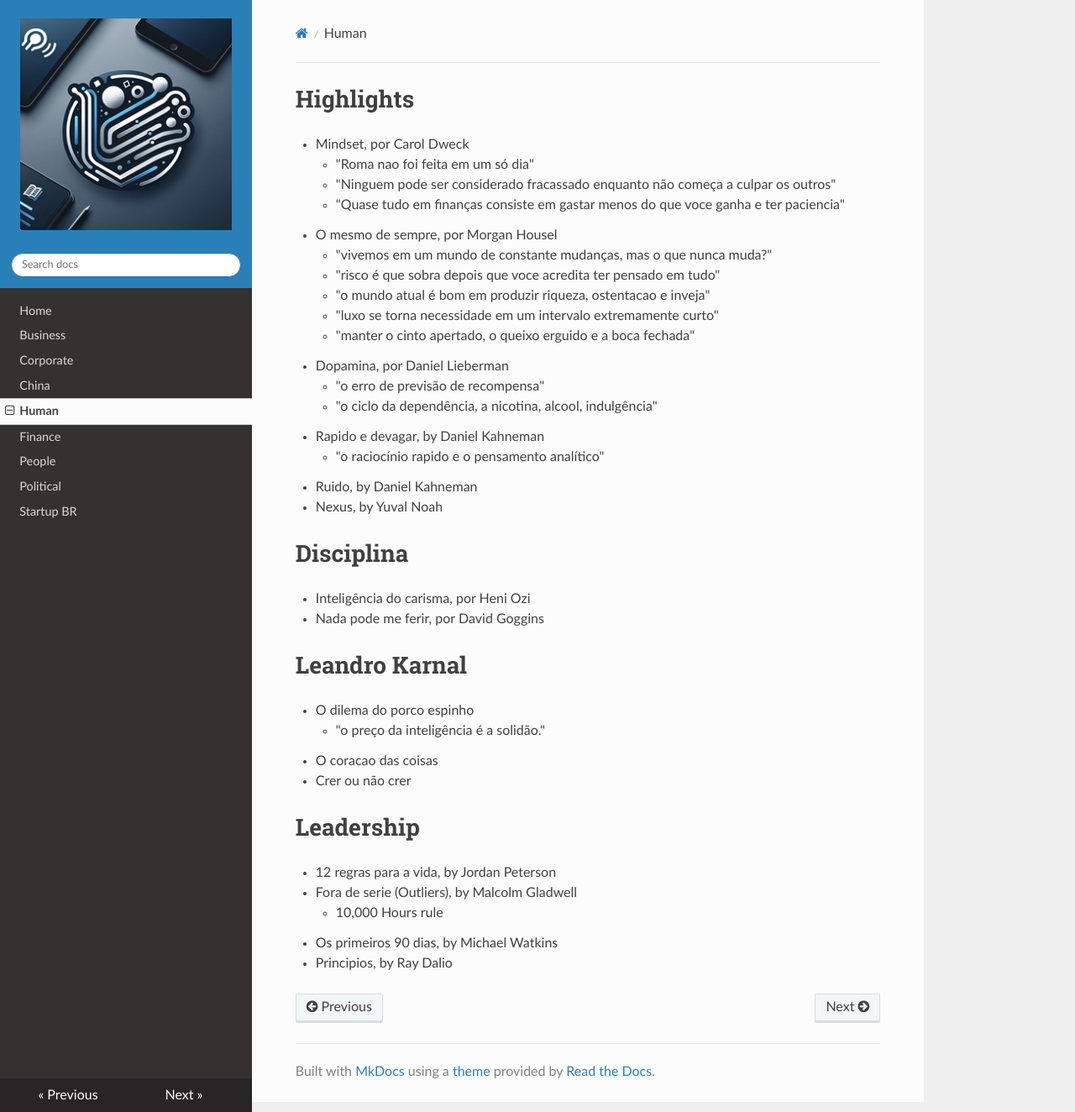
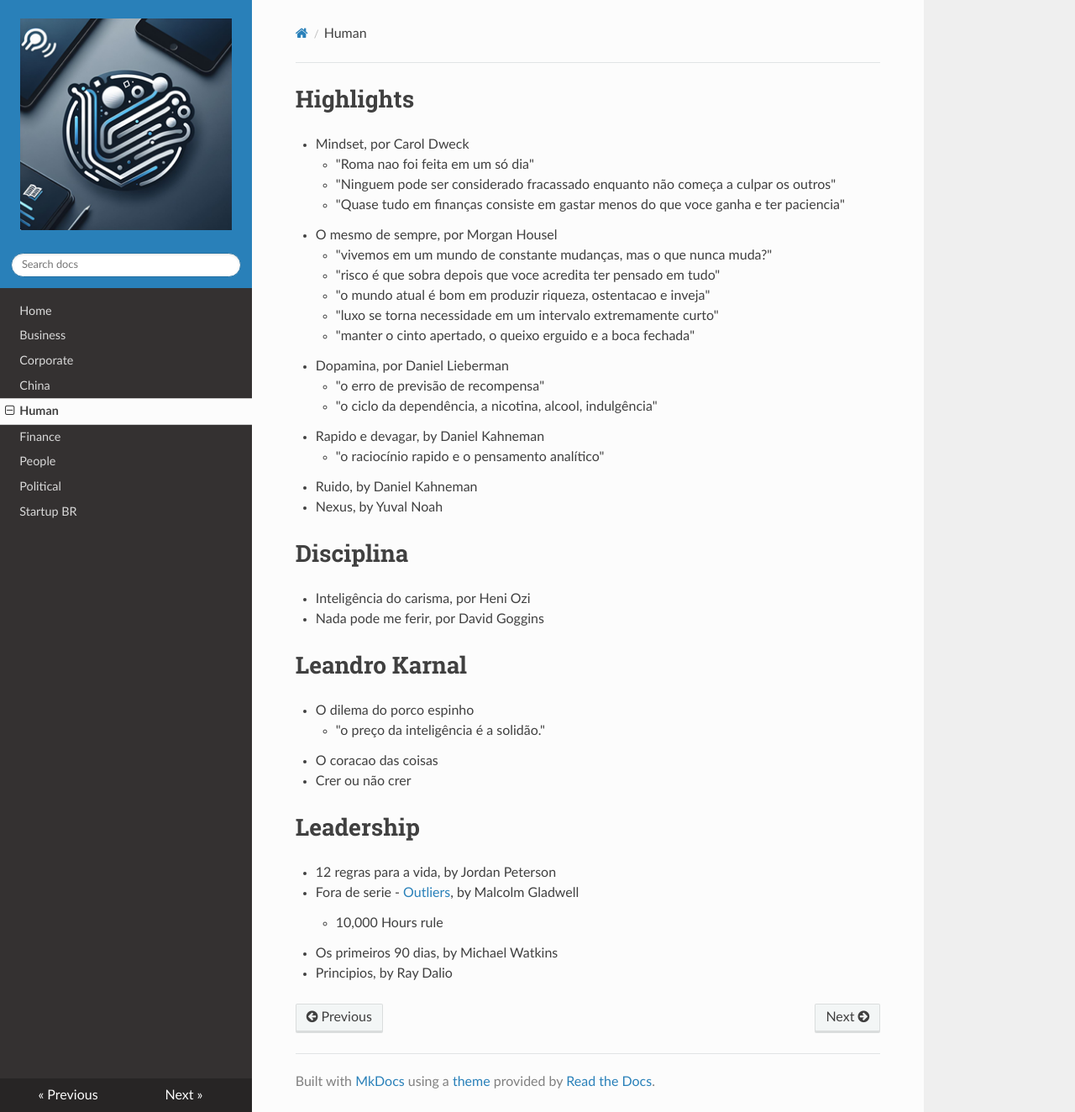
Before and after one commit to renatobrf/kindle-teca, an MkDocs documentation site: the page built from docs/human.md, in a window 1280 px wide and 1324 px high. Shown: the whole window at 84% size. Built offline with MkDocs 1.6.1, drawn with Linux system fonts in a browser that asks for light colours; nearby versions of some CDN libraries; part of the change alters nothing that is shown.

```diff
--- a/docs/human.md
+++ b/docs/human.md
@@ -29,7 +29,7 @@
 
 # Leadership
 - 12 regras para a vida, by Jordan Peterson
-- Fora de serie (Outliers), by Malcolm Gladwell
+- Fora de serie - [Outliers](https://en.wikipedia.org/wiki/Outliers_(book)), by Malcolm Gladwell
     - 10,000 Hours rule
 - Os primeiros 90 dias, by Michael Watkins
 - Principios, by Ray Dalio
```
